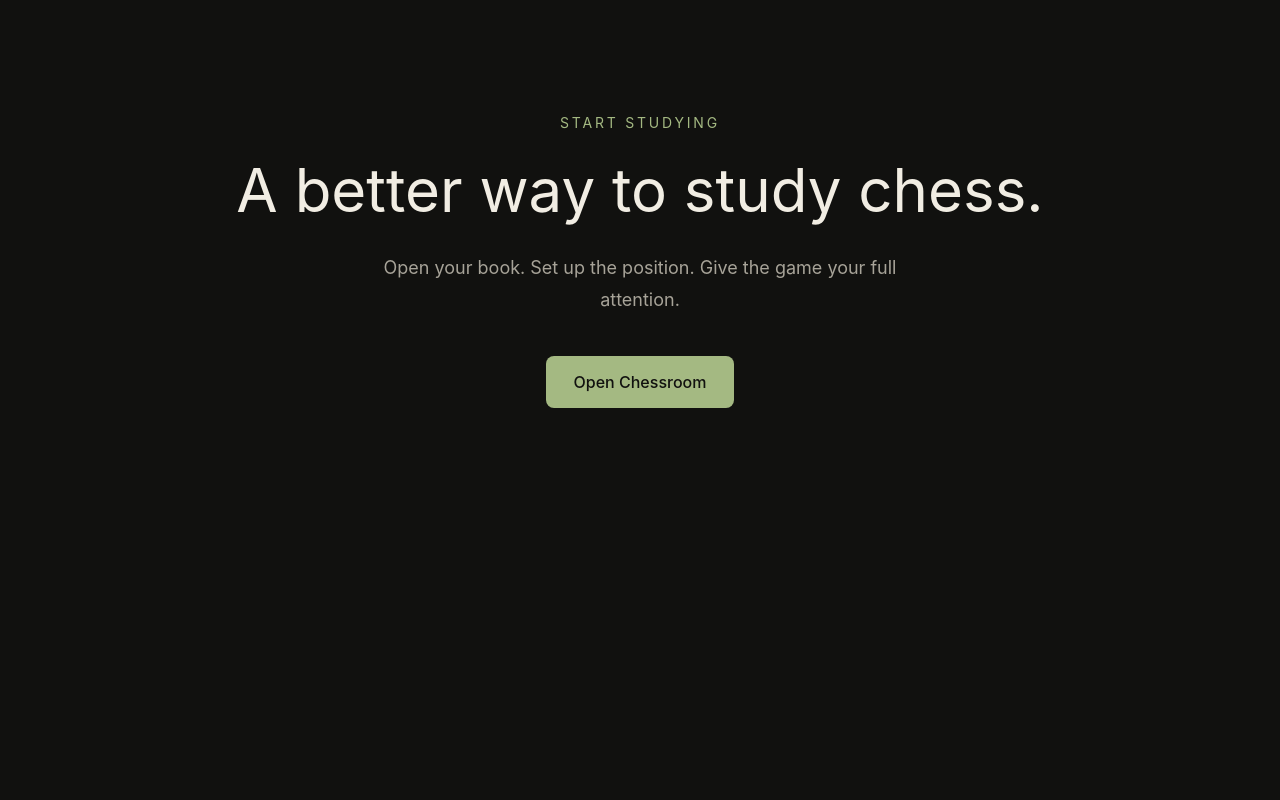
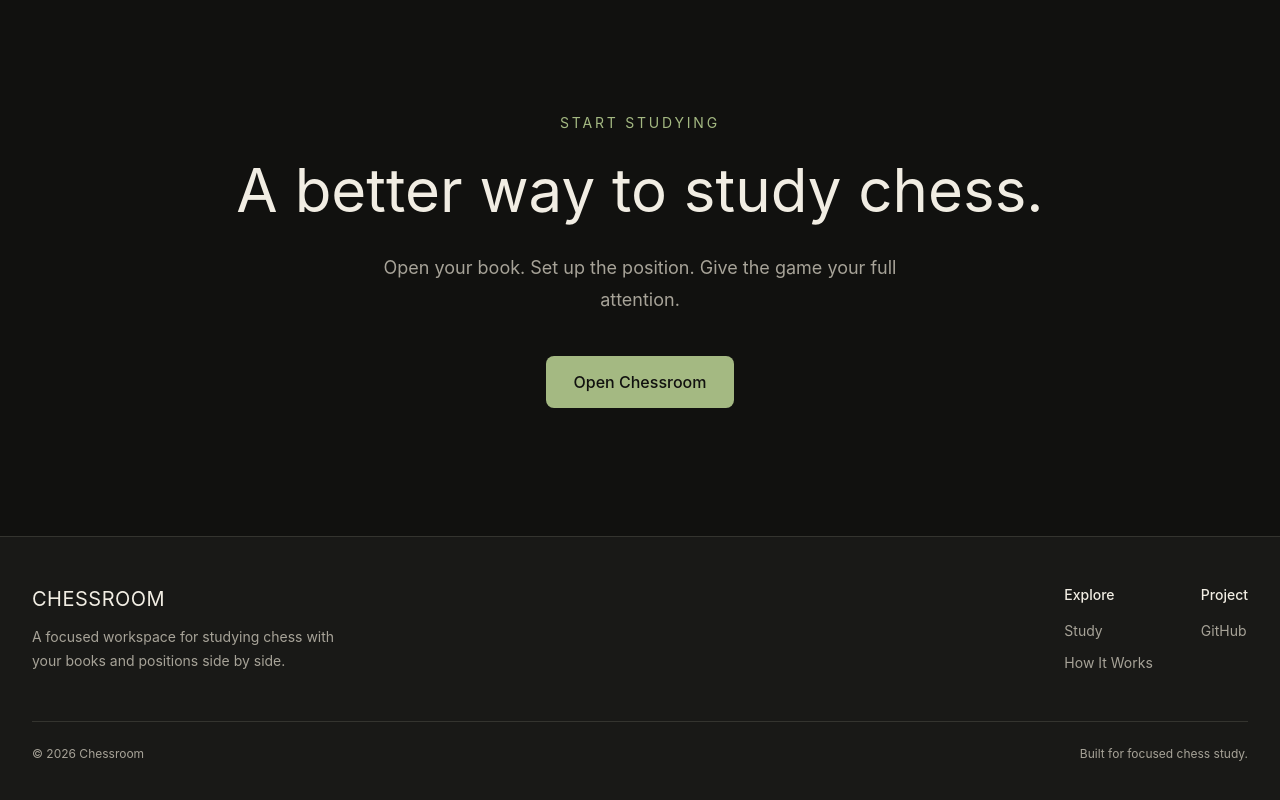
Before and after one commit to NotSuzpicious/chessroom, a React (Vite) app: page / in a window 1280 px wide. Shown: the part 2506-3306 px from the top of the page. Before the commit the page ends 3042 px from the top, so only its background shows below. Built offline with nearby package versions, Linux system fonts and the light colour scheme.

Commit message:
Add Chessroom landing page footer

```diff
--- a/src/App.tsx
+++ b/src/App.tsx
@@ -3,6 +3,7 @@
 import Navbar from './components/Navbar'
 import StudyPreview from './components/StudyPreview'
 import CTA from './components/CTA'
+import Footer from './components/Footer'
 
 function App() {
   return (
@@ -15,6 +16,8 @@
         <HowItWorks />
         <CTA />
       </main>
+
+      <Footer />
     </div>
   )
 }
--- /dev/null
+++ b/src/components/Footer.tsx
@@ -0,0 +1,74 @@
+function Footer() {
+  return (
+    <footer className="border-t border-[var(--color-border)] bg-[var(--color-surface)]">
+      <div className="mx-auto max-w-7xl px-6 py-12 lg:px-8">
+        <div className="flex flex-col gap-10 sm:flex-row sm:items-start sm:justify-between">
+          {/* Brand */}
+          <div>
+            <a
+              href="/"
+              className="font-[var(--font-display)] text-xl tracking-wide text-[var(--color-text-primary)]"
+            >
+              CHESSROOM
+            </a>
+
+            <p className="mt-3 max-w-xs text-sm leading-6 text-[var(--color-text-secondary)]">
+              A focused workspace for studying chess with your books and
+              positions side by side.
+            </p>
+          </div>
+
+          {/* Links */}
+          <div className="flex gap-12 text-sm">
+            <div>
+              <p className="font-medium text-[var(--color-text-primary)]">
+                Explore
+              </p>
+
+              <div className="mt-4 flex flex-col gap-3">
+                <a
+                  href="/study"
+                  className="text-[var(--color-text-secondary)] transition-colors hover:text-[var(--color-text-primary)]"
+                >
+                  Study
+                </a>
+
+                <a
+                  href="#how-it-works"
+                  className="text-[var(--color-text-secondary)] transition-colors hover:text-[var(--color-text-primary)]"
+                >
+                  How It Works
+                </a>
+              </div>
+            </div>
+
+            <div>
+              <p className="font-medium text-[var(--color-text-primary)]">
+                Project
+              </p>
+
+              <div className="mt-4 flex flex-col gap-3">
+                <a
+                  href="https://github.com/NotSuzpicious/chessroom"
+                  target="_blank"
+                  rel="noreferrer"
+                  className="text-[var(--color-text-secondary)] transition-colors hover:text-[var(--color-text-primary)]"
+                >
+                  GitHub
+                </a>
+              </div>
+            </div>
+          </div>
+        </div>
+
+        {/* Bottom */}
+        <div className="mt-12 flex flex-col gap-2 border-t border-[var(--color-border)] pt-6 text-xs text-[var(--color-text-secondary)] sm:flex-row sm:items-center sm:justify-between">
+          <span>© 2026 Chessroom</span>
+          <span>Built for focused chess study.</span>
+        </div>
+      </div>
+    </footer>
+  )
+}
+
+export default Footer
```
